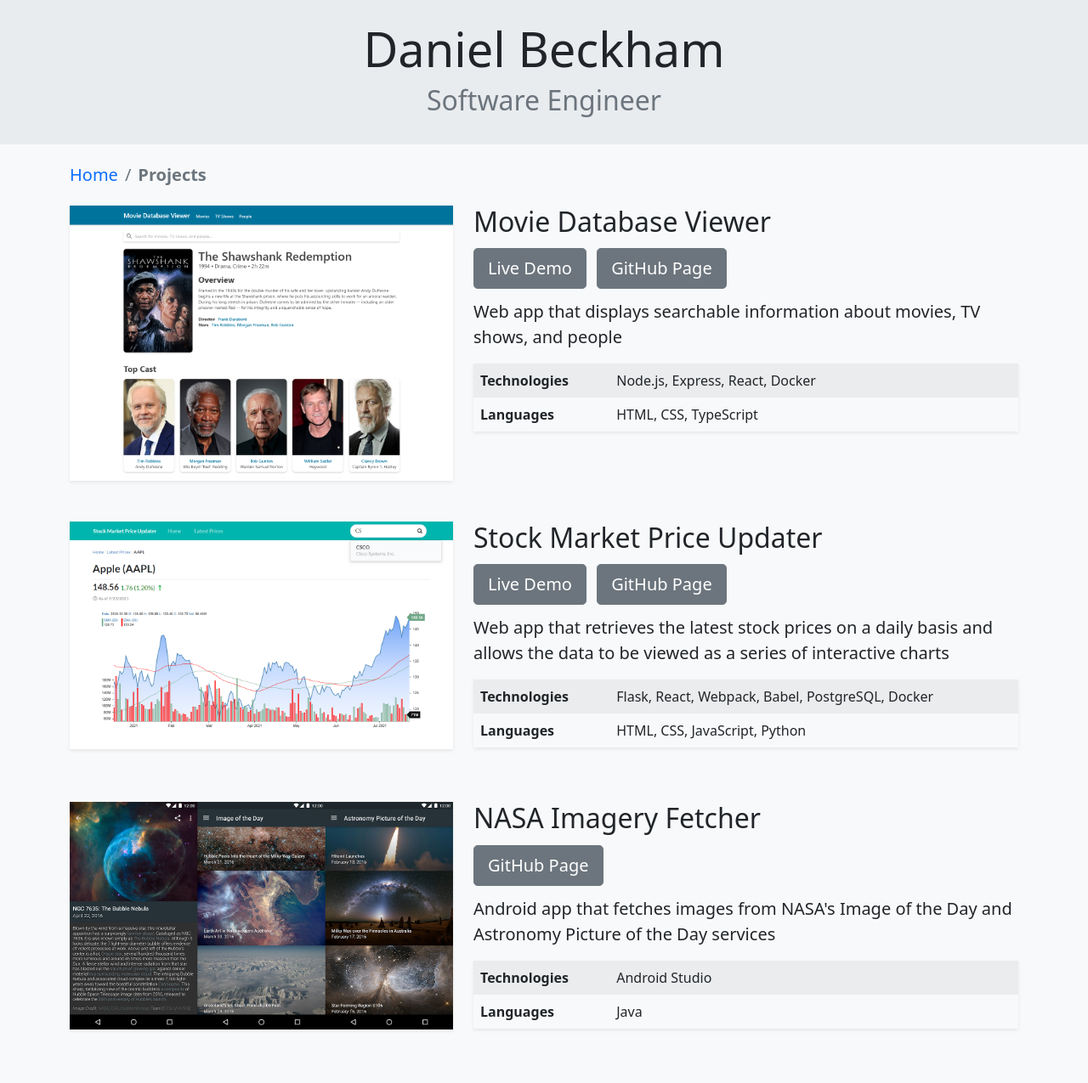
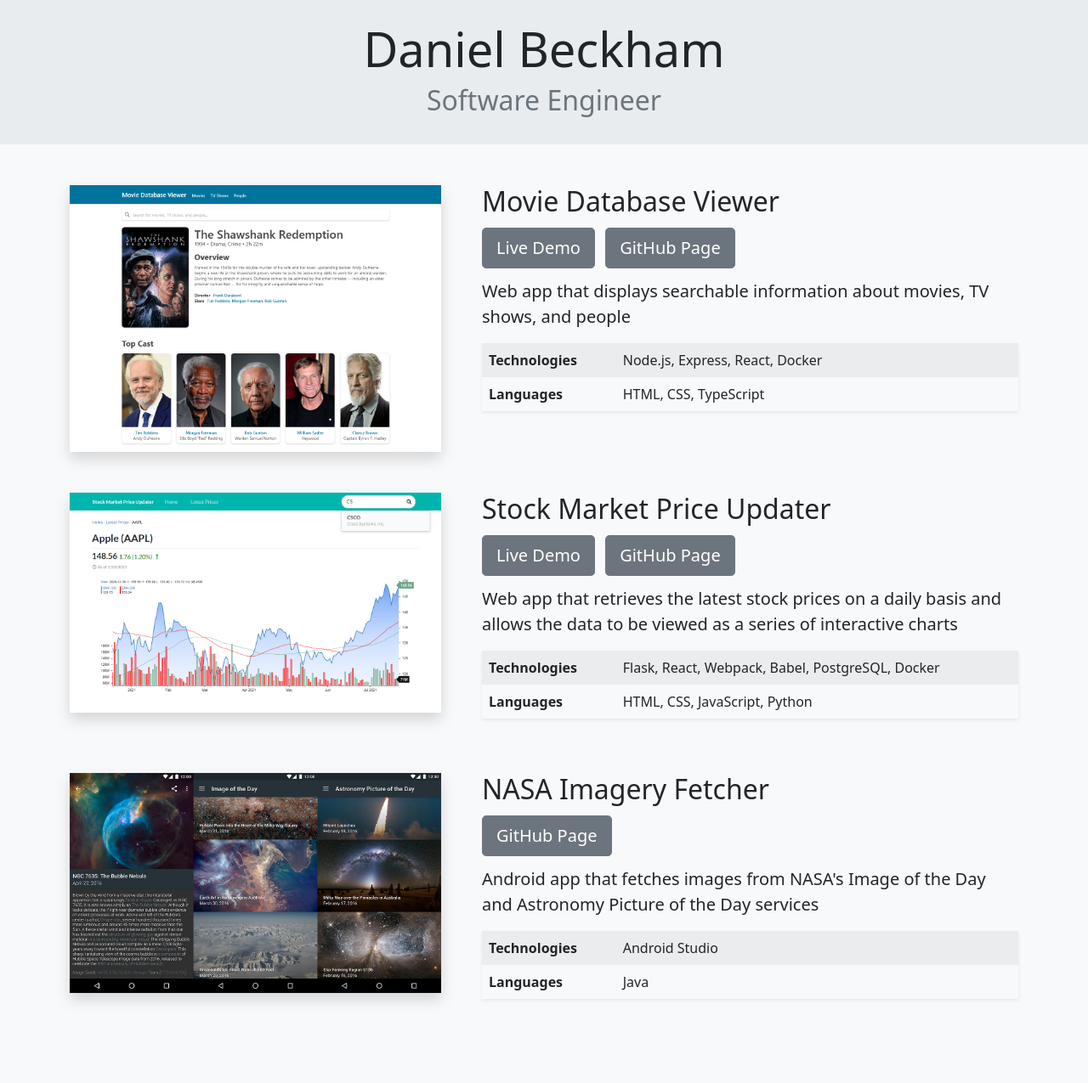
Before and after one commit to daniel-beckham/personal-website, a Django app: page /projects in a window 1280 px wide. Shown: the whole page at 85% size. After the commit the page ends 1181 px from the top, so only its background shows below. Run offline with Django 3.2, Linux system fonts and the light colour scheme; data comes from the database, SQL or seed files in the repository.

Commit message:
Remove breadcrumb and add more spacing between columns

```diff
--- a/website/projects/templates/projects.html
+++ b/website/projects/templates/projects.html
@@ -2,19 +2,9 @@
 {% load static %}
 {% block title %}{{ page_title }}{% endblock %}
 {% block body %}
-<div class="container">
-  <h5>
-    <nav aria-label="breadcrumb">
-      <ol class="breadcrumb bg-transparent my-4 p-0">
-        <li class="breadcrumb-item"><a href="/">Home</a></li>
-        <li class="breadcrumb-item active" aria-current="page">
-          <span class="fw-bold">{{ page_title }}</span>
-        </li>
-      </ol>
-    </nav>
-  </h5>
+<div class="container pt-5">
   {% for project in projects %}
-  <div class="row pb-5">
+  <div class="row gx-5 pb-5">
     <div class="col-md-7 order-md-2">
       <h2>{{ project.name }}</h2>
       <div class="links">
@@ -47,7 +37,7 @@
     </div>
     <div class="col-md-5 order-md-1 img-preview">
       <a href="{% static project.image %}">
-        <img class="img-fluid mx-auto shadow-sm" src="{% static project.image %}" alt="{{ project.name }}">
+        <img class="img-fluid mx-auto shadow" src="{% static project.image %}" alt="{{ project.name }}">
       </a>
     </div>
   </div>
```
